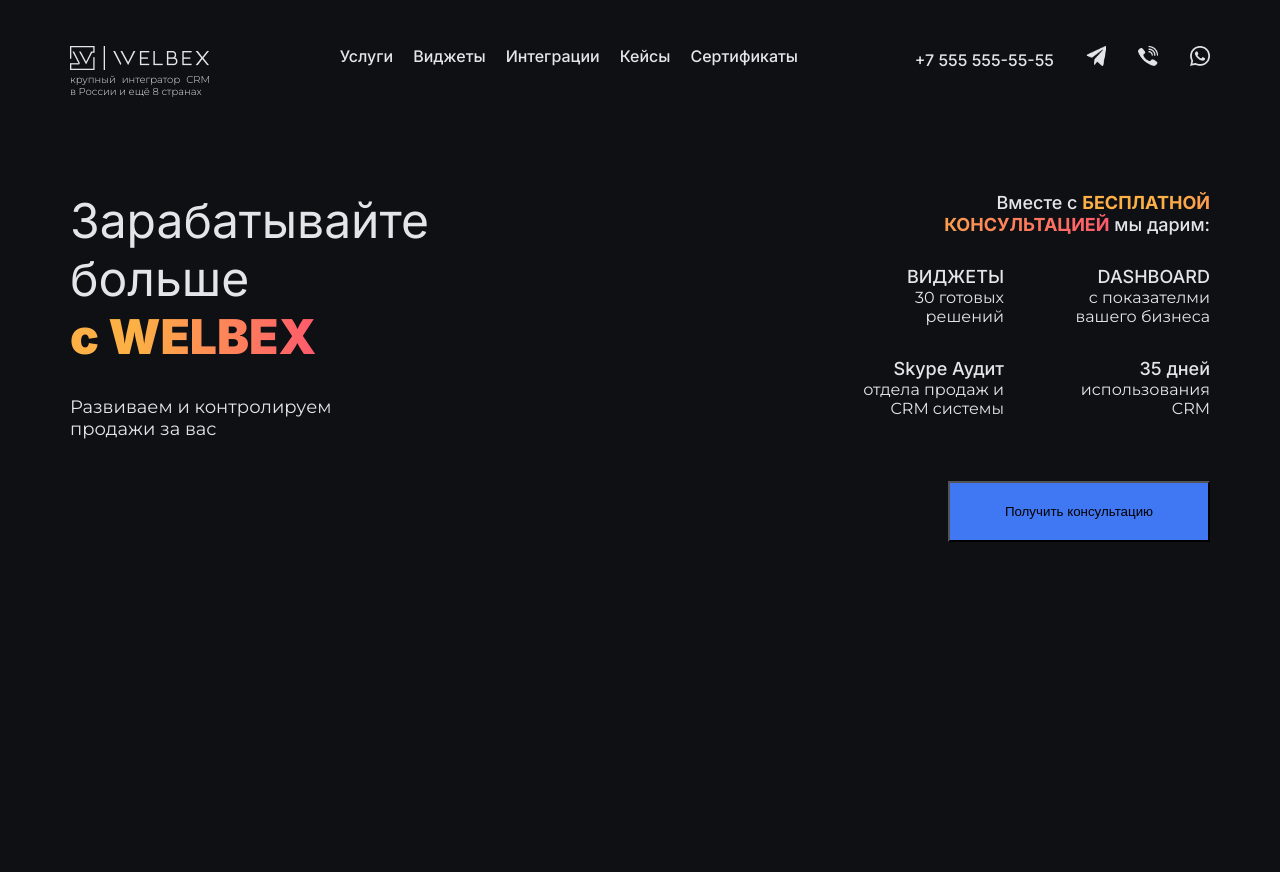
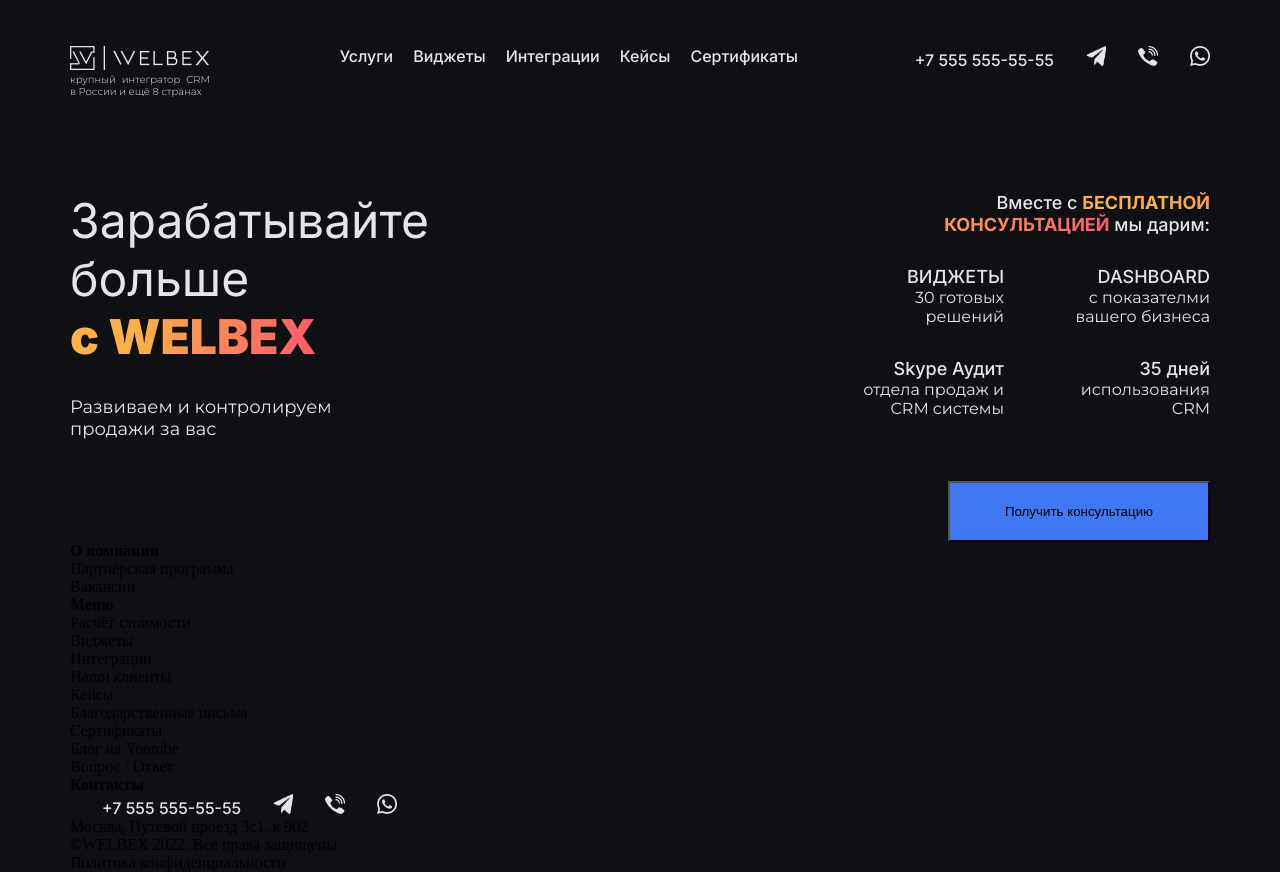
Before and after one commit to Lerts007/Page-by-layout_1, a React (Create React App) app: page / in a window 1280 px wide. Before the commit the page ends 800 px from the top, so only its background shows below. Built offline with nearby package versions, Linux system fonts and the light colour scheme.

Commit message:
Работа с Footer

```diff
--- a/src/App.js
+++ b/src/App.js
@@ -1,5 +1,6 @@
 import React from "react";
 import Content from "./components/Content";
+import Footer from "./components/Footer";
 import Header from "./components/Header";
 import "./css/App.css";
 
@@ -8,6 +9,7 @@
     <div className="App">
       <Header />
       <Content />
+      <Footer />
     </div>
   );
 }
--- a/src/components/Footer.jsx
+++ b/src/components/Footer.jsx
@@ -0,0 +1,50 @@
+import React from 'react';
+import telegram from "../img/telegram.png";
+import whatsapp from "../img/whatsapp.png";
+import viber from "../img/viber.png";
+
+const Footer = () => {
+  return (
+    <div>
+      <div>
+        <h4>О компании</h4>
+        <p>Партнёрская программа</p>
+        <p>Вакансии</p>
+      </div>
+      <div>
+        <h4>Меню</h4>
+        <p>Расчёт стоимости</p>
+        <p>Виджеты</p>
+        <p>Интеграции</p>
+        <p>Наши клиенты</p>
+        <p>Кейсы</p>
+        <p>Благодарственные письма</p>
+        <p>Сертификаты</p>
+        <p>Блог на Youtube</p>
+        <p>Вопрос / Ответ</p>
+      </div>
+      <div>
+        <h4>Контакты</h4>
+        <div id="contact_information">
+          <a href="tel:+75555555555">+7 555 555-55-55</a>
+          <a href="https://web.telegram.org">
+            <img src={telegram} alt="telegram" />
+          </a>
+          <a href="https://www.viber.com/ru/">
+            <img src={viber} alt="viber" />
+          </a>
+          <a href="https://web.whatsapp.com/">
+            <img src={whatsapp} alt="whatsapp" />
+          </a>
+        </div>
+        <p>Москва, Путевой проезд 3с1, к 902</p>
+      </div>
+      <div>
+        <p>©WELBEX 2022. Все права защищены</p>
+        <p>Политика конфиденциальности</p>
+      </div>
+    </div>
+  );
+};
+
+export default Footer;
--- a/src/components/Header.jsx
+++ b/src/components/Header.jsx
@@ -30,7 +30,6 @@
         <a href="https://web.whatsapp.com/">
           <img src={whatsapp} alt="whatsapp" />
         </a>
-
       </div>
     </header>
   );
```
